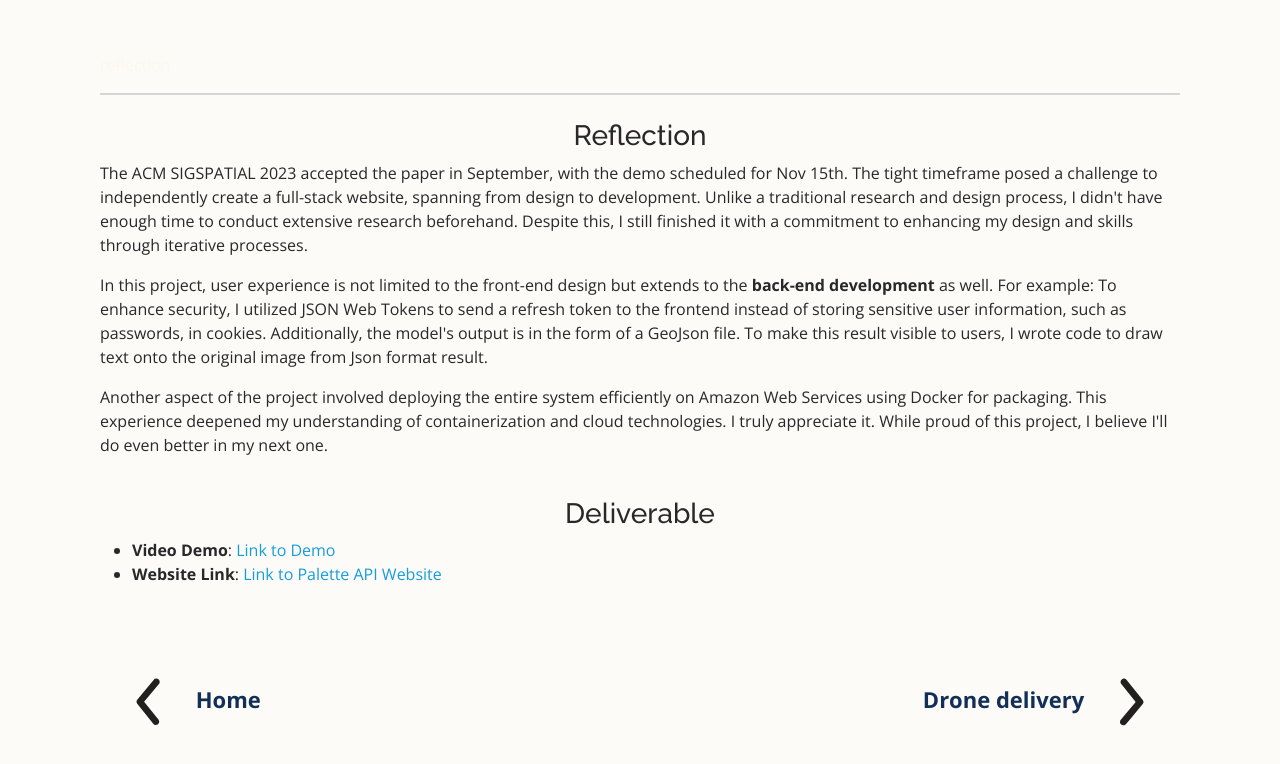
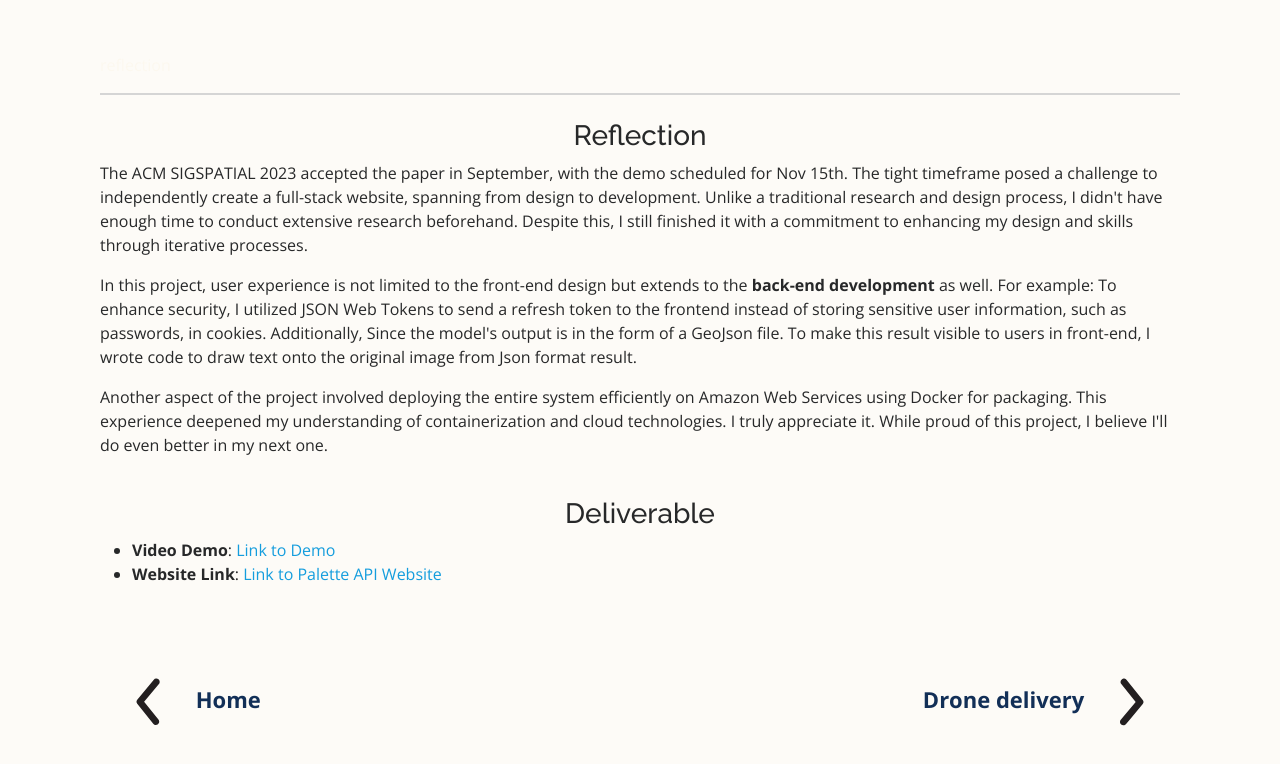
Before and after one commit to itwasalwaysyou/itwasalwaysyou.github.io, a plain HTML site: page web-details.html in a window 1280 px wide. Shown: the part 6140-6904 px from the top of the page. Drawn offline with nearby package versions, Linux system fonts and the light colour scheme.

Commit message:
Update web-details.html

```diff
--- a/web-details.html
+++ b/web-details.html
@@ -566,7 +566,7 @@
           </p>
           <p>
             In this project, user experience is not limited to the front-end design but extends to the <strong>back-end development</strong> as well.
-            For example: To enhance security, I utilized JSON Web Tokens to send a refresh token to the frontend instead of storing sensitive user information, such as passwords, in cookies. Additionally, the model's output is in the form of a GeoJson file. To make this result visible to users, I wrote code to draw text onto the original image from Json format result.
+            For example: To enhance security, I utilized JSON Web Tokens to send a refresh token to the frontend instead of storing sensitive user information, such as passwords, in cookies. Additionally, Since the model's output is in the form of a GeoJson file. To make this result visible to users in front-end, I wrote code to draw text onto the original image from Json format result.
 
           </p>
           <p>
```
